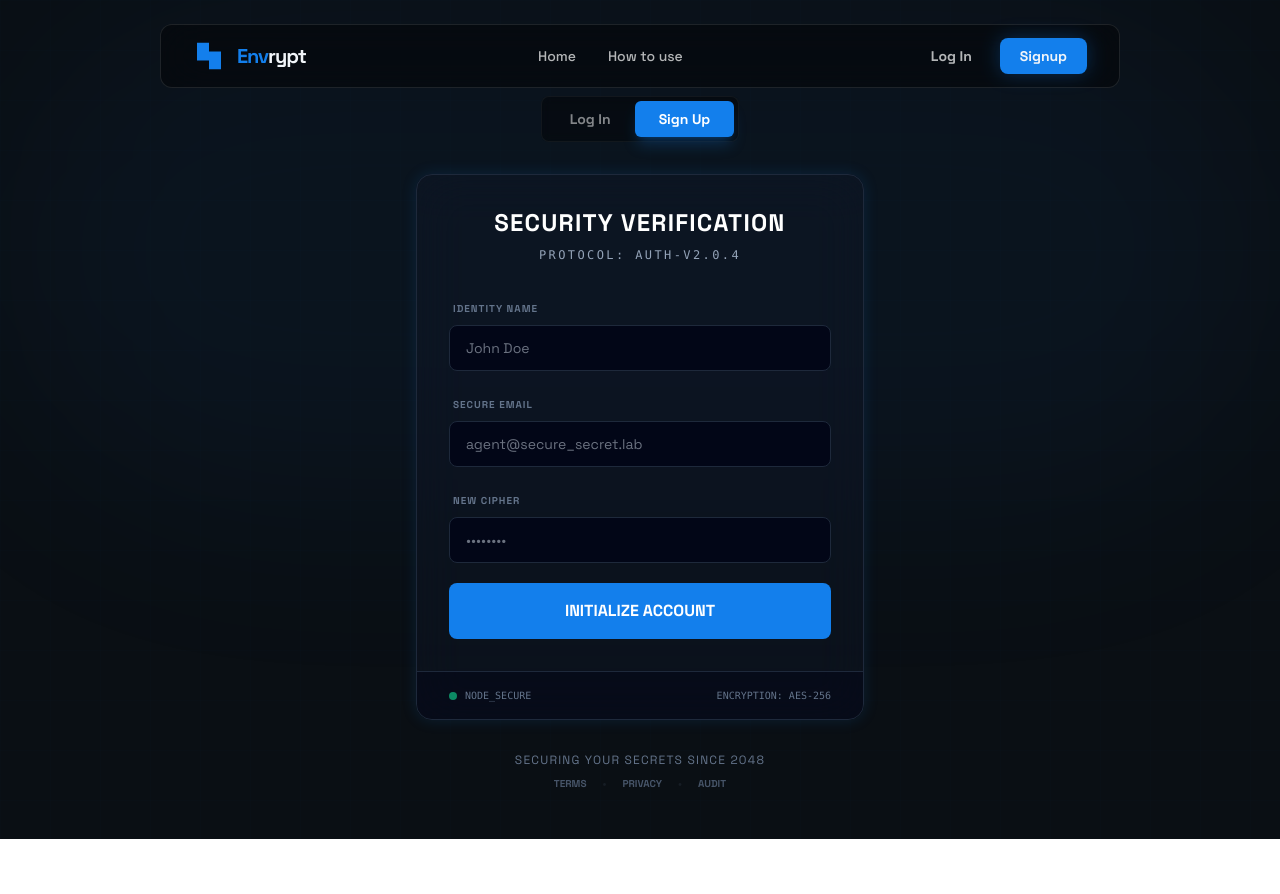
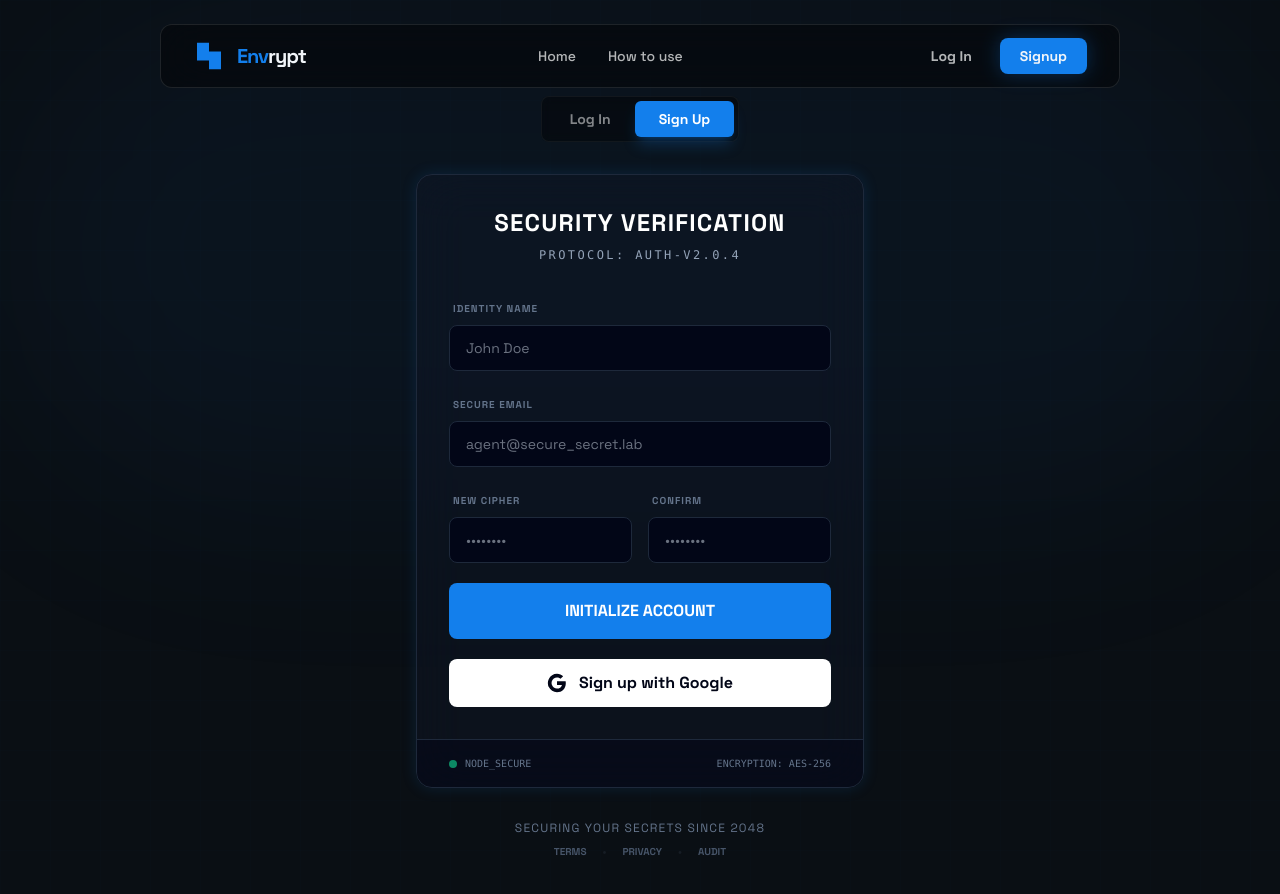
Before and after one commit to lgndcraft2/envrypt, a React (Vite) app in the folder frontend/: page /signup in a window 1280 px wide. Shown: the top 894 px of the page. Before the commit the page ends 839 px from the top, so only its background shows below. Built offline with nearby package versions, Linux system fonts and the light colour scheme.

Commit message:
fixed auth page stylings

```diff
--- a/frontend/src/components/AuthPortal.tsx
+++ b/frontend/src/components/AuthPortal.tsx
@@ -12,6 +12,7 @@ const AuthPortal: React.FC = () => {
 
     const [email, setEmail] = useState('');
     const [password, setPassword] = useState('');
+    const [confirmPassword, setConfirmPassword] = useState('');
     const [fullName, setFullName] = useState('');
     const [loading, setLoading] = useState(false);
     const [error, setError] = useState<string | null>(null);
@@ -38,6 +39,13 @@ const AuthPortal: React.FC = () => {
         e.preventDefault();
         setLoading(true);
         setError(null);
+
+        if (password !== confirmPassword) {
+            setError("Passwords do not match");
+            setLoading(false);
+            return;
+        }
+
         try {
             const { error } = await supabase.auth.signUp({
                 email,
@@ -57,6 +65,20 @@ const AuthPortal: React.FC = () => {
             setError(err.message);
         } finally {
             setLoading(false);
+        }
+    };
+
+    const handleGoogleLogin = async () => {
+        try {
+            const { error } = await supabase.auth.signInWithOAuth({
+                provider: 'google',
+                options: {
+                    redirectTo: `${window.location.origin}/get-started`,
+                },
+            });
+            if (error) throw error;
+        } catch (err: any) {
+            setError(err.message);
         }
     };
 
@@ -139,9 +161,9 @@ const AuthPortal: React.FC = () => {
                                     <div className="flex items-center justify-between text-xs py-1">
                                         <label className="flex items-center gap-2 cursor-pointer text-slate-400 hover:text-white">
                                             <input className="rounded border-slate-800 bg-slate-950 text-primary focus:ring-0 focus:ring-offset-0" type="checkbox" />
-                                            Remember Module
+                                            Remember Me
                                         </label>
-                                        <a className="text-primary hover:text-accent-blue font-bold" href="#">Lost Cipher?</a>
+                                        <a className="text-primary hover:text-accent-blue font-bold" href="#">Forgot Password?</a>
                                     </div>
                                     <button
                                         disabled={loading}
@@ -156,7 +178,20 @@ const AuthPortal: React.FC = () => {
                                             </>
                                         )}
                                     </button>
-                                    {/* Google Auth & Separator Omitted for brevity if not configured yet, can re-add if needed */}
+
+
+                                    <button
+                                        onClick={handleGoogleLogin}
+                                        className="w-full bg-white text-slate-950 font-bold py-3 rounded-lg transition-all hover:bg-slate-100 flex items-center justify-center gap-3 cursor-pointer" type="button"
+                                    >
+                                        <svg className="w-5 h-5" viewBox="0 0 24 24">
+                                            <path d="M22.56 12.25c0-.78-.07-1.53-.2-2.25H12v4.26h5.92c-.26 1.37-1.04 2.53-2.21 3.31v2.77h3.57c2.08-1.92 3.28-4.74 3.28-8.09z" fill="currentColor"></path>
+                                            <path d="M12 23c2.97 0 5.46-.98 7.28-2.66l-3.57-2.77c-.98.66-2.23 1.06-3.71 1.06-2.86 0-5.29-1.93-6.16-4.53H2.18v2.84C3.99 20.53 7.7 23 12 23z" fill="currentColor"></path>
+                                            <path d="M5.84 14.09c-.22-.66-.35-1.36-.35-2.09s.13-1.43.35-2.09V7.07H2.18C1.43 8.55 1 10.22 1 12s.43 3.45 1.18 4.93l2.85-2.22.81-.62z" fill="currentColor"></path>
+                                            <path d="M12 5.38c1.62 0 3.06.56 4.21 1.64l3.15-3.15C17.45 2.09 14.97 1 12 1 7.7 1 3.99 3.47 2.18 7.07l3.66 2.84c.87-2.6 3.3-4.53 6.16-4.53z" fill="currentColor"></path>
+                                        </svg>
+                                        Log in with Google
+                                    </button>
                                 </form>
                             )}
 
@@ -184,6 +219,7 @@ const AuthPortal: React.FC = () => {
                                             required
                                         />
                                     </div>
+                                    <div className="grid grid-cols-2 gap-4">
                                         <div className="space-y-1.5">
                                             <label className="text-[10px] font-bold text-slate-500 uppercase tracking-widest ml-1">New Cipher</label>
                                             <input
@@ -195,11 +231,35 @@ const AuthPortal: React.FC = () => {
                                                 required
                                             />
                                         </div>
+                                        <div className="space-y-1.5">
+                                            <label className="text-[10px] font-bold text-slate-500 uppercase tracking-widest ml-1">Confirm</label>
+                                            <input
+                                                className="w-full bg-slate-950 border-slate-800 rounded-lg px-4 py-3 text-sm focus:border-primary focus:ring-1 focus:ring-primary text-white outline-none"
+                                                placeholder="••••••••"
+                                                type="password"
+                                                value={confirmPassword}
+                                                onChange={(e) => setConfirmPassword(e.target.value)}
+                                            />
+                                        </div>
+                                    </div>
                                     <button
                                         disabled={loading}
                                         className="w-full bg-primary hover:bg-primary/90 text-white font-bold py-4 rounded-lg transition-all active:scale-95 cursor-pointer disabled:opacity-50 disabled:cursor-not-allowed"
                                     >
                                         {loading ? "INITIALIZING..." : "INITIALIZE ACCOUNT"}
+                                    </button>
+
+                                    <button
+                                        className="w-full bg-white text-slate-950 font-bold py-3 rounded-lg flex items-center justify-center gap-3 cursor-pointer" type="button"
+                                        onClick={handleGoogleLogin}
+                                    >
+                                        <svg className="w-5 h-5" viewBox="0 0 24 24">
+                                            <path d="M22.56 12.25c0-.78-.07-1.53-.2-2.25H12v4.26h5.92c-.26 1.37-1.04 2.53-2.21 3.31v2.77h3.57c2.08-1.92 3.28-4.74 3.28-8.09z" fill="currentColor"></path>
+                                            <path d="M12 23c2.97 0 5.46-.98 7.28-2.66l-3.57-2.77c-.98.66-2.23 1.06-3.71 1.06-2.86 0-5.29-1.93-6.16-4.53H2.18v2.84C3.99 20.53 7.7 23 12 23z" fill="currentColor"></path>
+                                            <path d="M5.84 14.09c-.22-.66-.35-1.36-.35-2.09s.13-1.43.35-2.09V7.07H2.18C1.43 8.55 1 10.22 1 12s.43 3.45 1.18 4.93l2.85-2.22.81-.62z" fill="currentColor"></path>
+                                            <path d="M12 5.38c1.62 0 3.06.56 4.21 1.64l3.15-3.15C17.45 2.09 14.97 1 12 1 7.7 1 3.99 3.47 2.18 7.07l3.66 2.84c.87-2.6 3.3-4.53 6.16-4.53z" fill="currentColor"></path>
+                                        </svg>
+                                        Sign up with Google
                                     </button>
                                 </form>
                             )}
```
Lines whose indentation alone changed are shown as unchanged.
